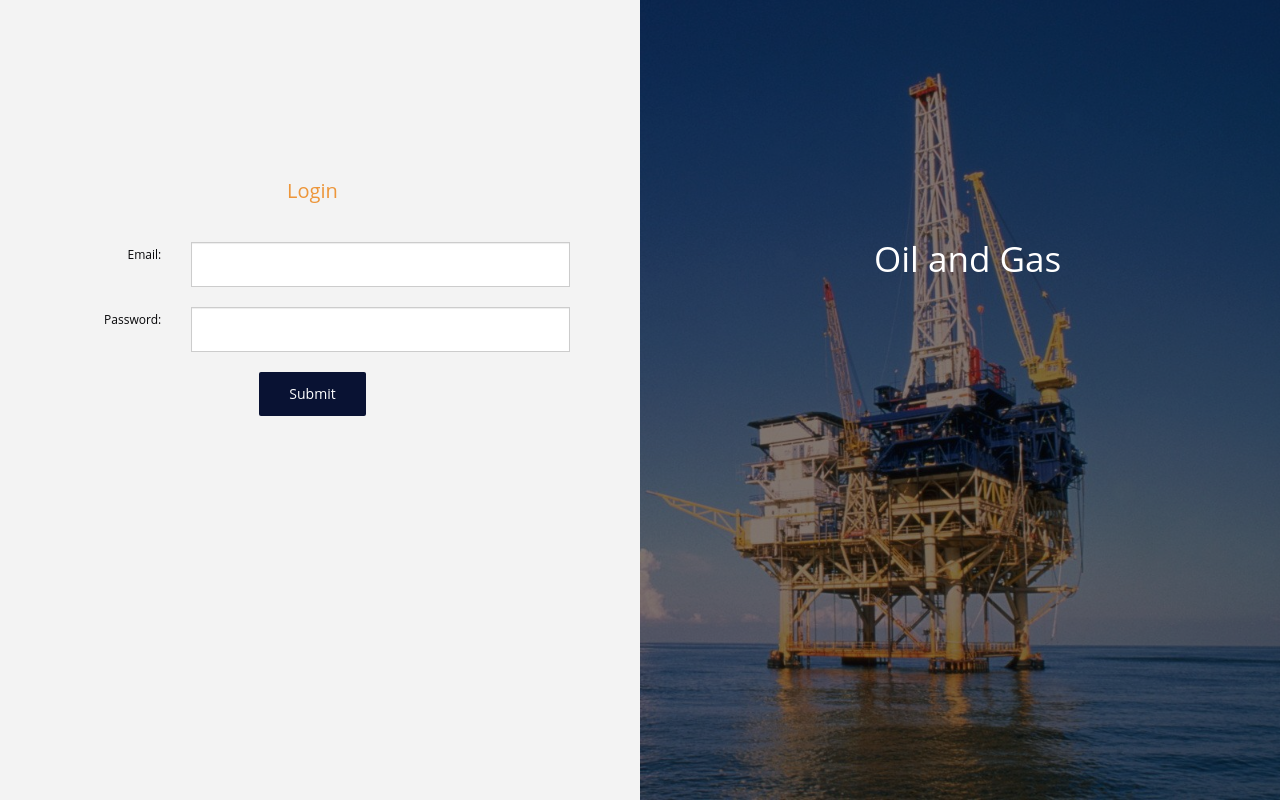
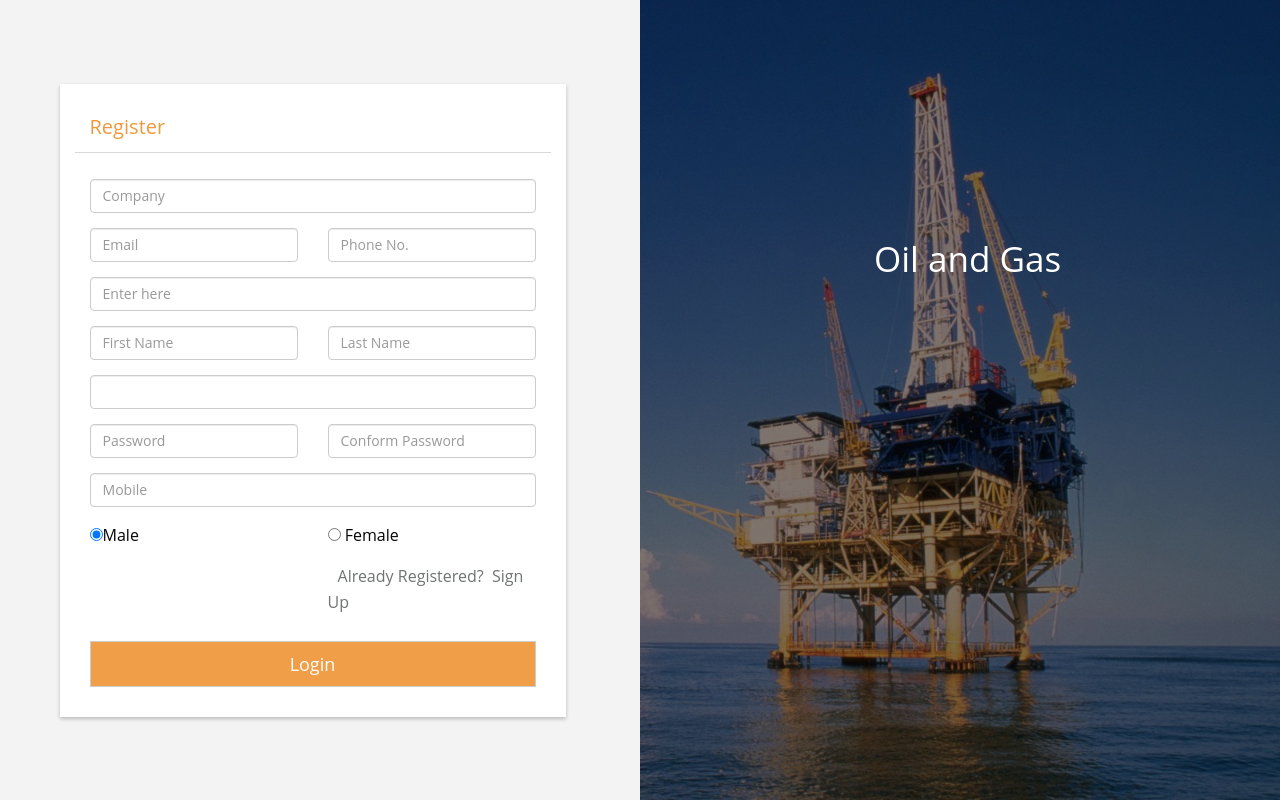
Before and after one commit to Scaledesk/oil_gas_frontend, a plain HTML site: page login1.html in a window 1280 px wide. Drawn offline with Linux system fonts and the light colour scheme.

Commit message:
css file updated

```diff
--- a/css/custom.css
+++ b/css/custom.css
@@ -1182,7 +1182,7 @@ margin-bottom: 20px;
     border-radius: 0px;
     width: 100%;
     color: #fff;
-    background: rgba(235, 124, 8, 0.79);
+    background: #F19E49;
 
 }
 
@@ -1318,7 +1318,7 @@ margin-bottom: 20px;
 
 .login-form {
     height: 100vh;
-    padding: 140px 70px;
+    /*  padding: 140px 70px;*/
     color: #ffffff;
 
 }
@@ -1920,6 +1920,19 @@ css by garima-->*/
 
 .searchresult-body{
     background-color:#f3f3f3;
+}
+
+.Login-body{
+    background-color:#f3f3f3;
+    display: -webkit-flex;
+    display:  -moz-flex;
+    display:    flex;
+    -webkit-justify-content: center;
+    -moz-justify-content: center;
+    justify-content: center;
+    -webkit-align-items: center;
+    -moz-align-items: center;
+    align-items: center;
 }
 
 .nav>li>a {
@@ -2434,6 +2447,7 @@ h5{
 
 }
 
+/*
 
 #oil-colo .row >input, input[type="email"] {
     height: 45px!important;
@@ -2442,9 +2456,15 @@ h5{
 }
 
 
-
 #oil-colo .row >input, input[type="password"] {
     height: 45px!important;
     border-radius: 0px;
 
 }
+*/
+
+
+.input-login-fields{
+    height: 45px!important;
+    border-radius: 0px;
+}
--- a/login1.html
+++ b/login1.html
@@ -25,8 +25,8 @@
 
     <div class="row">
 
-        <div class="col-md-6 login-form searchresult-body">
-            <h3 class="oil-color3 text-center">Login</h3>
+        <div class="col-md-6 login-form Login-body">
+            <!-- <h3 class="oil-color3 text-center">Login</h3>
              <form>
 
 
@@ -71,34 +71,151 @@
 
                  </div>
 
-            </form>
+             </form>-->
 
-           <!-- <div class="search-card-oil">
+            <div class="search-card-oil">
+
+                <div class="row" style="border-bottom: 1px solid #D9D9D9;">
+                    <div class="col-md-12">
+                        <p class="oil-color3" style="margin-bottom: 12px;">Register</p>
+                    </div>
+                </div>
+                <br>
 
                 <div class="row">
-                    <div class="col-md-12">
-                        <h3>Login</h3><hr>
+                    <div class="col-xs-12">
+                      <!--  <label class="text-right text-muted" style="font-size: 12px;">Company:</label>-->
+
+
+                        <div class="form-group">
+                            <input type="text" class="form-control" placeholder="Company" />
+                        </div>
                     </div>
                 </div>
 
+<!--
+
 <div class="row">
-                    <div class="col-xs-3">
-                        <p class="oil-color text-right" style="font-size: 12px;">Email:</p>
+    <div class="col-xs-12">
+        <label class="text-right text-muted" style="font-size: 12px;">Company Details:</label>
 </div>
-                    <div class="col-xs-9">
+
+    </div>-->
+                        <div class="row">
+                            <div class="col-xs-6">
+                                <div class="form-group">
+                                    <input type="email" class="form-control" placeholder="Email" />
+                                </div>
+                            </div>
+                            <div class="col-xs-6">
+                                <div class="form-group">
+                                    <input type="number" class="form-control" placeholder="Phone No." />
+                                </div>
+                            </div>
+                        </div>
+
+
+                <div class="row">
+                    <div class="col-xs-12">
+                       <!-- <label class="text-right text-muted" style="font-size: 12px;">How did you here from us:</label>
+-->
+
+                        <div class="form-group">
+                            <input type="text" class="form-control" placeholder="Enter here"/>
+                        </div>
+                    </div>
+                </div>
+
+
+               <!-- <div class="row">
+                    <div class="col-xs-12">
+                        <label class="text-right text-muted" style="font-size: 12px;">User Name:</label>
+                    </div>
+
+                </div>-->
+
+                <div class="row">
+                    <div class="col-xs-6">
+                        <div class="form-group">
+                            <input type="text" class="form-control" placeholder="First Name" />
+                        </div>
+                    </div>
+                    <div class="col-xs-6">
+                        <div class="form-group">
+                            <input type="text" class="form-control" placeholder="Last Name" />
+                        </div>
+                    </div>
+                </div>
+
+
+                <div class="row">
+                    <div class="col-xs-12">
+                       <!-- <label class="text-right text-muted" style="font-size: 12px;">User email:</label>-->
+
+
                         <div class="form-group">
                             <input type="email" class="form-control" />
                         </div>
                     </div>
                 </div>
 
+
+               <!-- <div class="row">
+                    <div class="col-xs-12">
+                        <label class="text-right text-muted" style="font-size: 12px;">Password:</label>
+                    </div>
+
+                </div>-->
+
+
                 <div class="row">
-                    <div class="col-xs-3">
-                        <p class="oil-color text-right" style="font-size: 12px;">Password:</p>
+                    <div class="col-xs-6">
+
+                        <div class="form-group">
+                            <input type="password" class="form-control" placeholder="Password" />
                         </div>
-                    <div class="col-xs-9">
+                    </div>
+                    <div class="col-xs-6">
                         <div class="form-group">
-                            <input type="password" class="form-control"/>
+                            <input type="password" class="form-control" placeholder="Conform Password" />
+
+                        </div>
+                    </div>
+                </div>
+
+
+                <div class="row">
+                    <div class="col-xs-12">
+                     <!--   <label class="text-right text-muted" style="font-size: 12px;">User Phone No:</label>-->
+
+
+                        <div class="form-group">
+                            <input type="number" class="form-control" placeholder="Mobile" />
+                        </div>
+                    </div>
+                </div>
+
+              <!--  <div class="row">
+                    <div class="col-xs-12">
+                        <label class="text-right text-muted" style="font-size: 12px;">Gender:</label>
+                    </div>
+
+                </div>-->
+
+
+                <div class="row">
+                    <div class="col-xs-6">
+
+                        <div class="form-group">
+                            <input type="radio" name="gender" value="male" checked><span class="oil-color">Male<br> </span>
+
+                        </div>
+                    </div>
+                    <div class="col-xs-6">
+                        <div class="form-group">
+                            <input type="radio" name="gender" value="female"> <span class="oil-color">Female<br> </span>
+
+
                         </div>
                     </div>
                 </div>
@@ -106,7 +223,32 @@
 
 
 
-            </div>-->
+                <div class="row">
+
+                    <div class="col-md-6 col-md-offset-6">
+                        <p>
+                            <a href="register.html" class="m-10 oil-color4">Already Registered? <span class="Login">&nbsp;Sign Up</span></a>
+                        </p>
+                    </div>
+                </div>
+                <br>
+
+                <div class="row">
+
+                    <div class="filter-buttons text-center">
+                        <div class="col-md-12 text-center">
+                            <button class="btn btn-default btn-lg filter-btn-1 dropdown-toggle" type="button" data-toggle="dropdown" aria-haspopup="true" aria-expanded="false">
+                                Login
+                            </button>
+                        </div>
+
+                    </div>
+                </div>
+
+
+
+
+            </div>
 
 
 
```
Also changed, not shown: login2.html (+1 -1 lines). Lines whose indentation alone changed are shown as unchanged.
